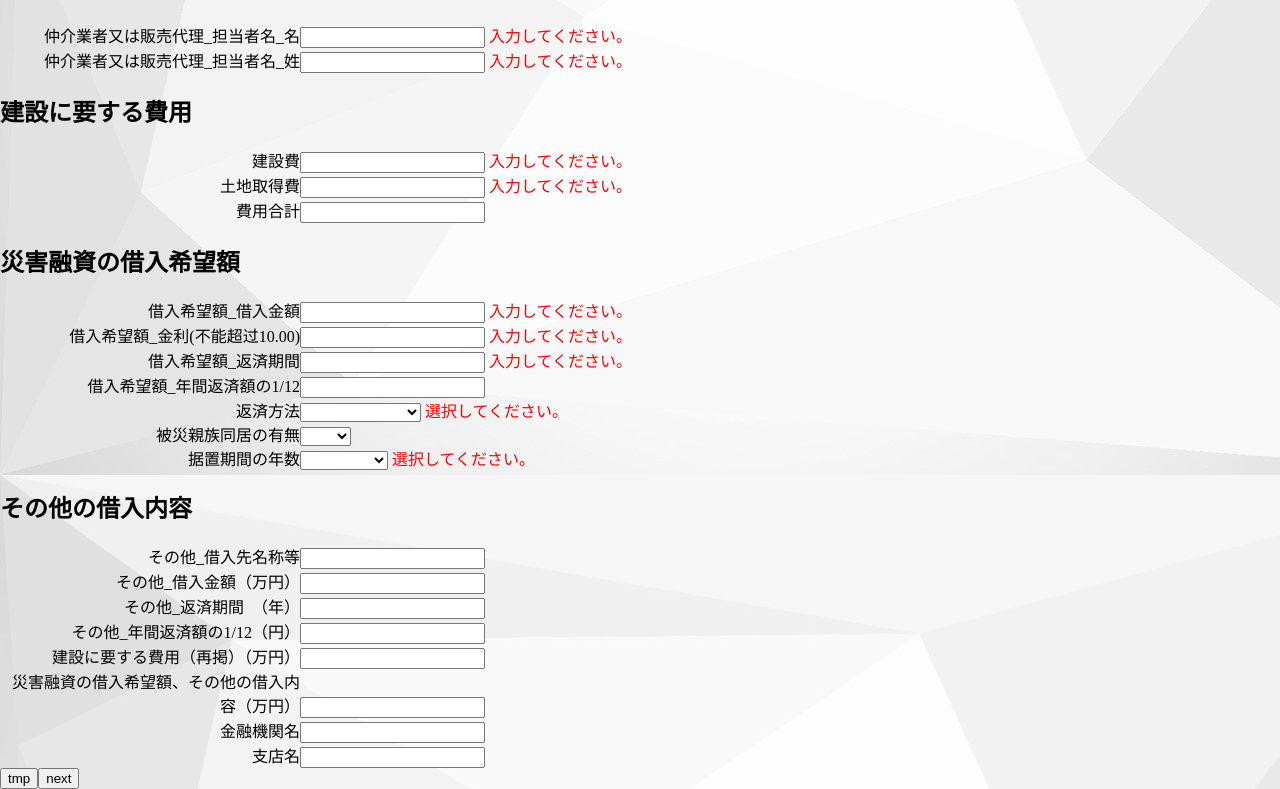
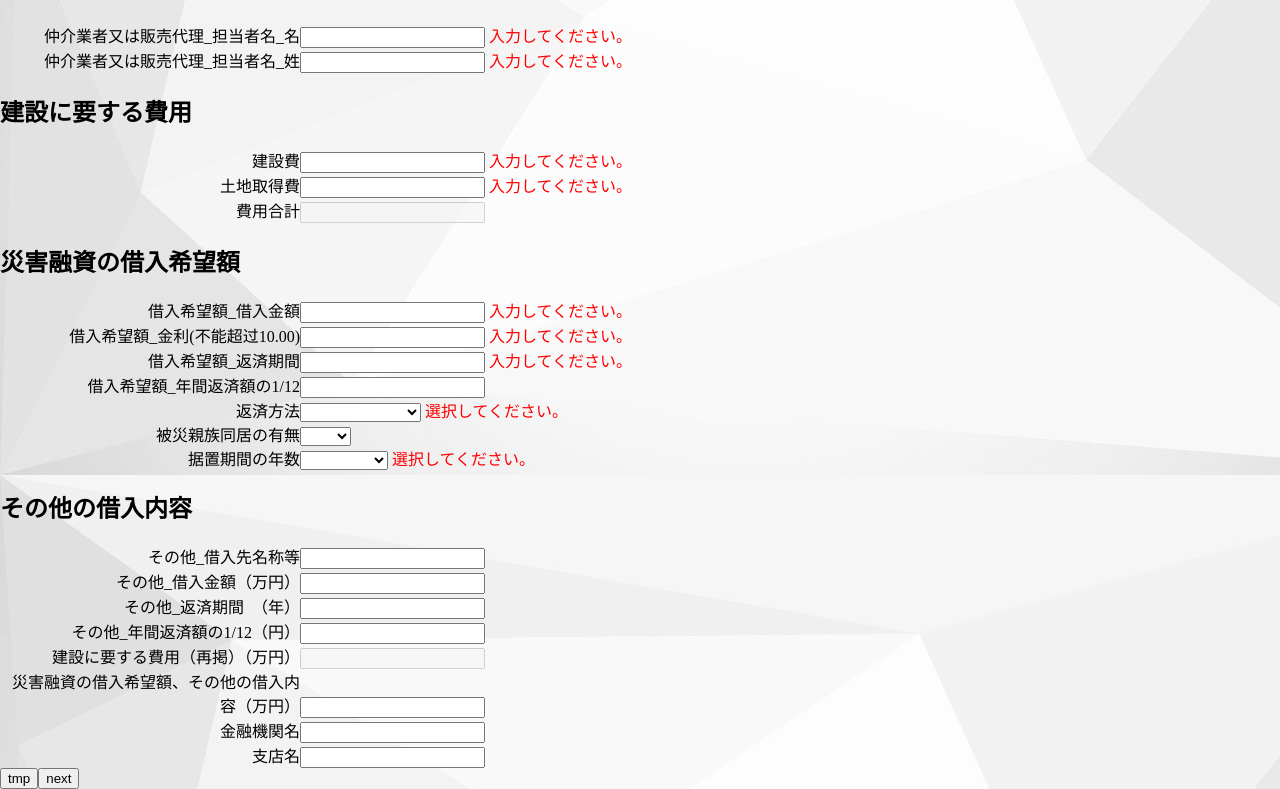
Before and after one commit to RigHakiko/20230214_SaiGaiYuShi_vue_copy_from_github02, a Vue app in the folder 20230208_01_project_vue2_cli_01/: page /Content03 in a window 1280 px wide. Shown: the part 1211-2000 px from the top of the page. Built offline with nearby package versions, Linux system fonts and the light colour scheme.

Commit message:
两个费用合计可输入状态改为disable

```diff
--- a/20230208_01_project_vue2_cli_01/src/components/Content03.vue
+++ b/20230208_01_project_vue2_cli_01/src/components/Content03.vue
@@ -534,7 +534,7 @@
             <div>
                 <label class="description">費用合計</label>
                 <div class="kiho">
-                    <input type="number" v-model="buildingZhy.dbHiyouTotal" />
+                    <input type="number" v-model="buildingZhy.dbHiyouTotal" disabled/>
                 </div>
             </div>
         </div>
@@ -667,7 +667,7 @@
             <div>
                 <label class="description">建設に要する費用（再掲）（万円）</label>
                 <div class="kiho">
-                    <input type="number" v-model="buildingZhy.dbHiyouTotal" />
+                    <input type="number" v-model="buildingZhy.dbHiyouTotal" disabled/>
                 </div>
             </div>
             <div>
```
